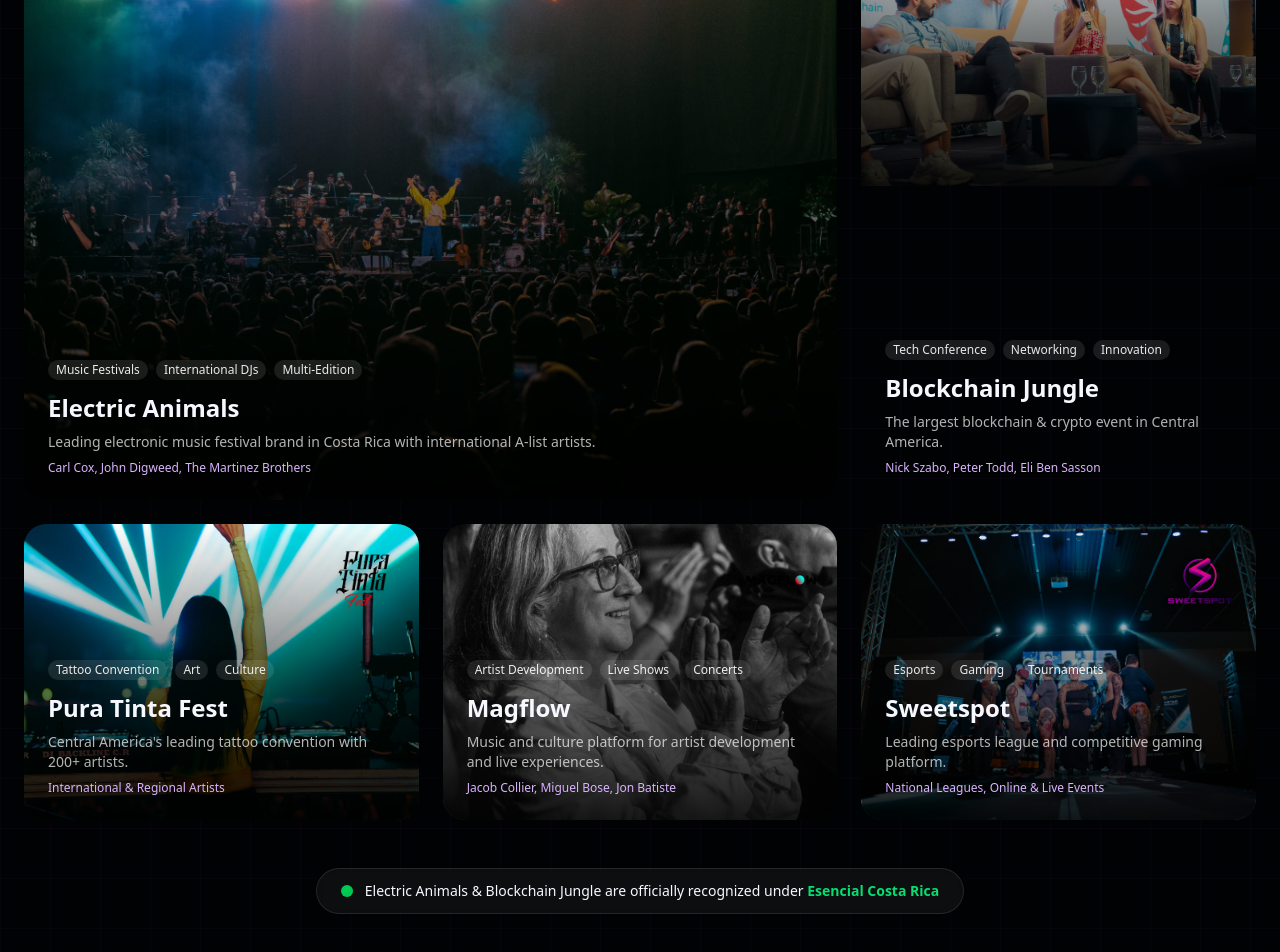
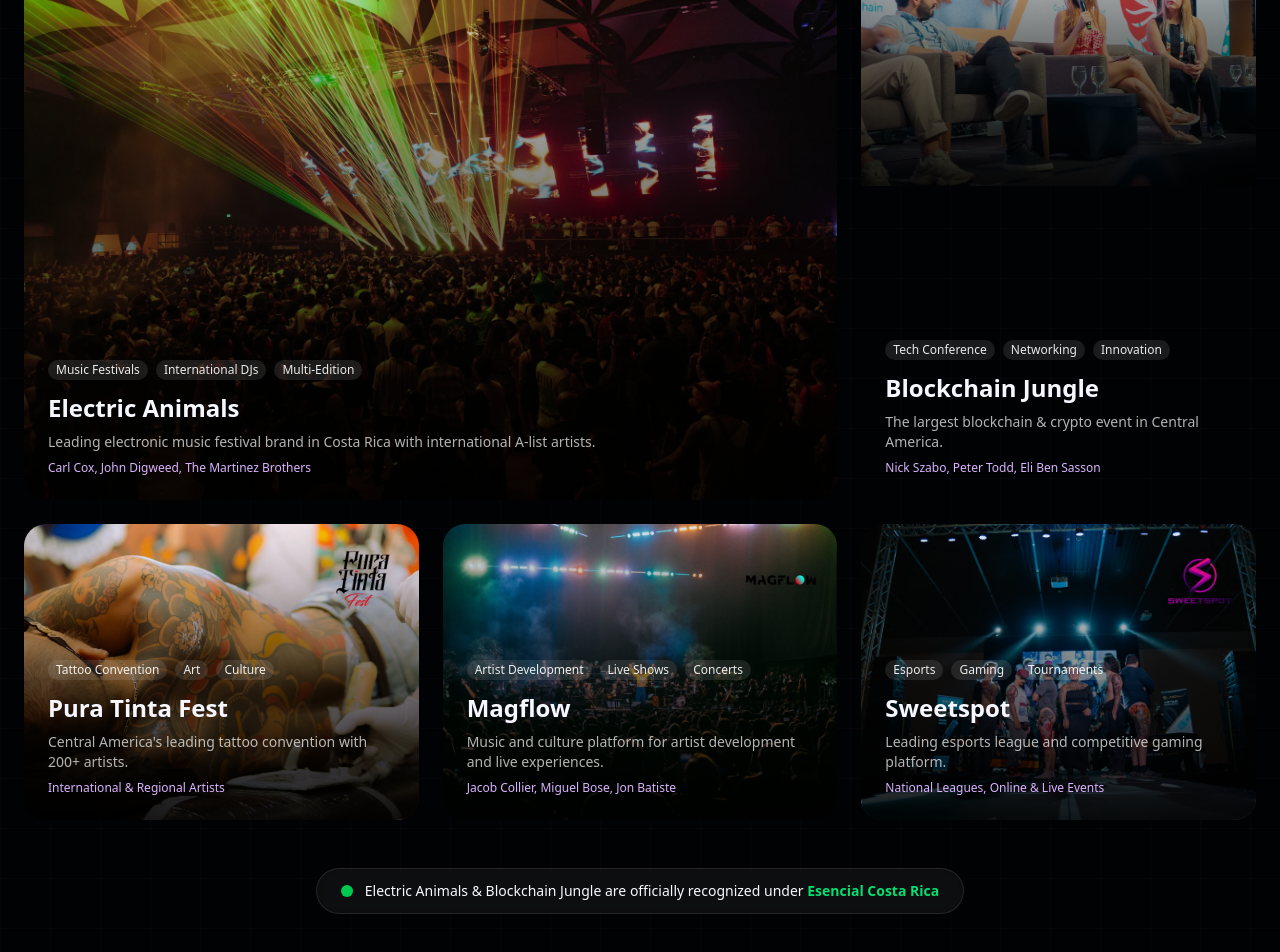
Before and after one commit to LorenzoWynberg/xr-pitch-deck, a Next.js app: page / in a window 1280 px wide. Shown: the part 2022-2974 px from the top of the page. Built offline with nearby package versions, Linux system fonts and the light colour scheme.

Commit message:
Fix brand card images: Electric Animals, Pura Tinta, Magflow

```diff
--- a/src/components/slides/BrandsSlide.tsx
+++ b/src/components/slides/BrandsSlide.tsx
@@ -8,7 +8,7 @@
   {
     name: "Electric Animals",
     description: "Leading electronic music festival brand in Costa Rica with international A-list artists.",
-    image: "/imgs-optimized/_A1A6606.webp",
+    image: "/imgs-optimized/IMG_3577.webp",
     logo: "/imgs-optimized/logos/electric-animals.webp",
     tags: ["Music Festivals", "International DJs", "Multi-Edition"],
     highlight: "Carl Cox, John Digweed, The Martinez Brothers",
@@ -26,7 +26,7 @@
   {
     name: "Pura Tinta Fest",
     description: "Central America's leading tattoo convention with 200+ artists.",
-    image: "/imgs-optimized/WUA00771-Enhanced-NR.webp",
+    image: "/imgs-optimized/IMG_2640.webp",
     logo: "/imgs-optimized/logos/pura-tinta.webp",
     tags: ["Tattoo Convention", "Art", "Culture"],
     highlight: "International & Regional Artists",
@@ -35,7 +35,7 @@
   {
     name: "Magflow",
     description: "Music and culture platform for artist development and live experiences.",
-    image: "/imgs-optimized/JACOBCOLLIER_21-09-25-04416.webp",
+    image: "/imgs-optimized/_A1A6606.webp",
     logo: "/imgs-optimized/logos/magflow.webp",
     tags: ["Artist Development", "Live Shows", "Concerts"],
     highlight: "Jacob Collier, Miguel Bose, Jon Batiste",
```
